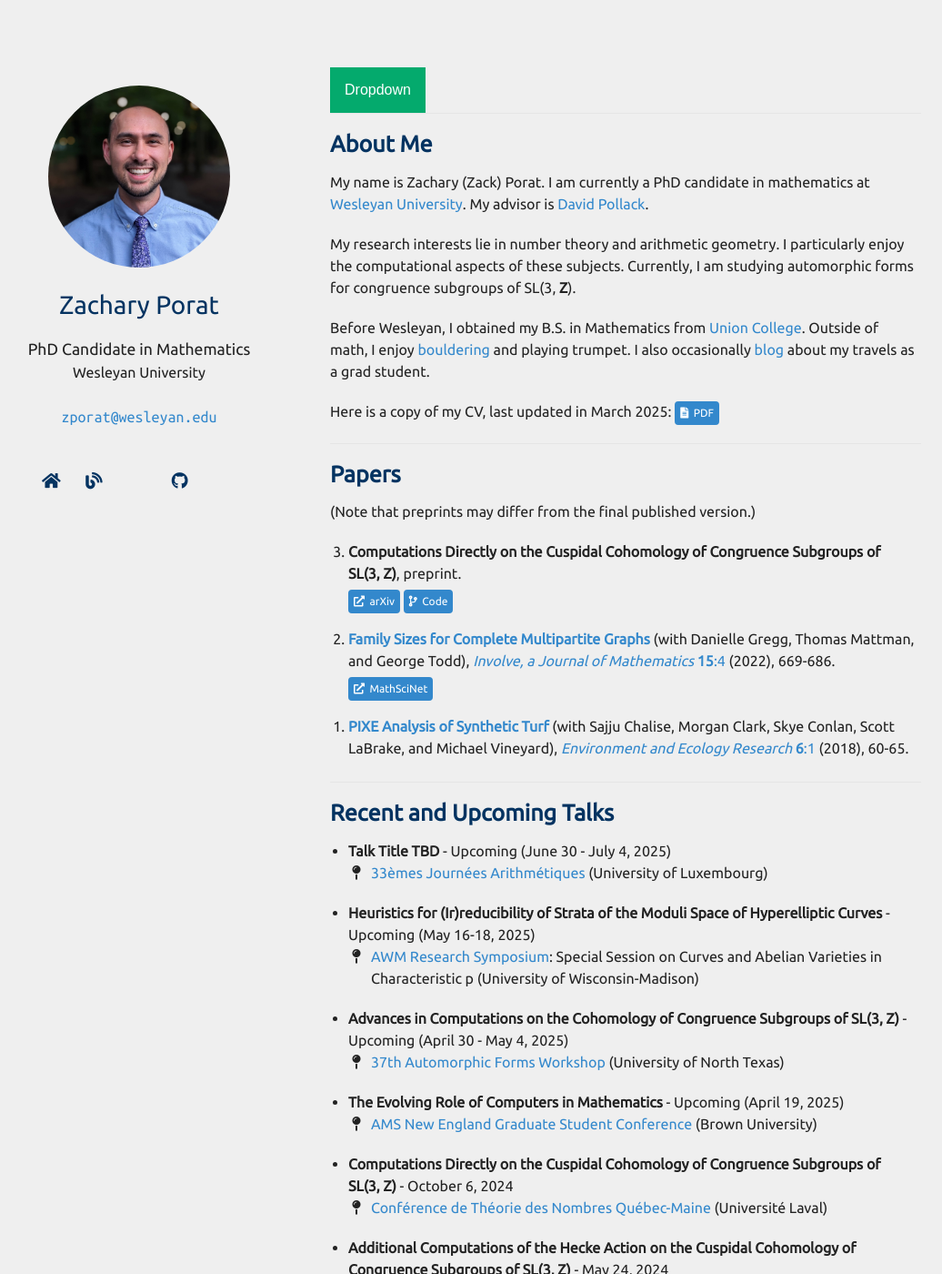
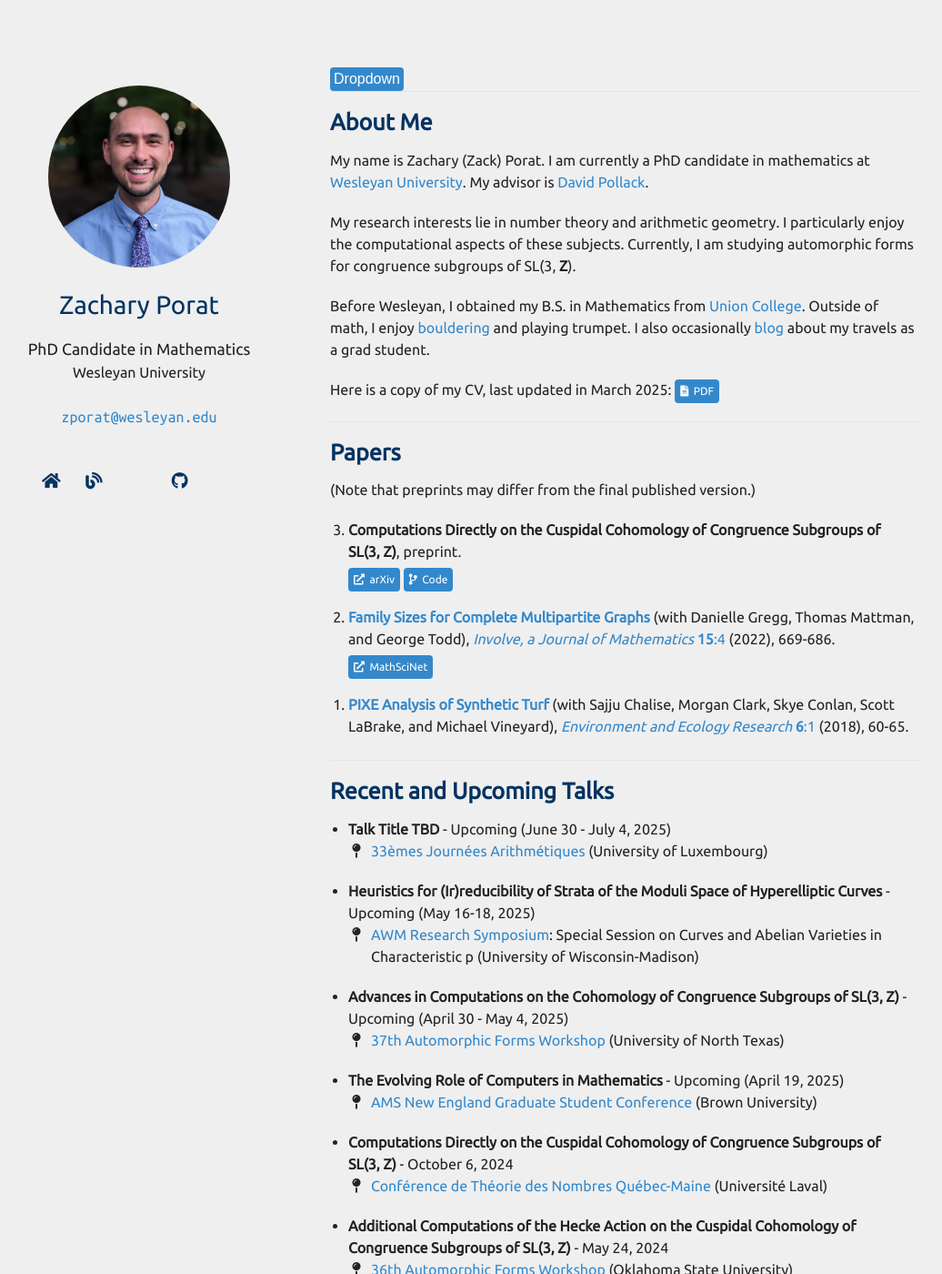
Before and after one commit to zporat/zporat.github.io, a Jekyll site: the page built from index.md, in a window 1280 px wide and 1400 px high. Shown: the whole window at 91% size, without its empty margins (102-1138 px from the left). Built offline with Jekyll 4.4.1, drawn with Linux system fonts in a browser that asks for light colours; nearby versions of some CDN libraries; a style sheet for code colours, icons or effects is not loaded.

Commit message:
css update

```diff
--- a/_sass/minimal-light-no-dark-mode.scss
+++ b/_sass/minimal-light-no-dark-mode.scss
@@ -577,10 +577,11 @@ footer {
 
  /* Dropdown Button */
  .dropbtn {
-  background-color: #04AA6D;
+  background-color: #38C;
   color: white;
-  padding: 16px;
+  padding: 4px;
   font-size: 16px;
+  border-radius: 4px;
   border: none;
 }
 
@@ -588,6 +589,7 @@ footer {
 .dropdown {
   position: relative;
   display: inline-block;
+  width: 100%;
 }
 
 /* Dropdown Content (Hidden by Default) */
--- a/index.md
+++ b/index.md
@@ -5,13 +5,13 @@ layout: homepage
  <div class="dropdown">
   <button class="dropbtn">Dropdown</button>
   <div class="dropdown-content">
-    <a href="#about" class="navbutton" style="font-size:16px;"><i class="fas fa-address-card" aria-hidden="true"></i>&nbsp; About</a>
-    <a href="#papers" class="navbutton" style="font-size:16px;"><i class="fas fa-newspaper" aria-hidden="true"></i>&nbsp; Papers</a>
-    <a href="#talks" class="navbutton" style="font-size:16px;"><i class="fas fa-microphone" aria-hidden="true"></i>&nbsp; Talks</a>
-    <a href="#teaching" class="navbutton" style="font-size:16px;"><i class="fas fa-chalkboard-teacher" aria-hidden="true"></i>&nbsp; Teaching</a>
-    <a href="#service" class="navbutton" style="font-size:16px;"><i class="fas fa-tools" aria-hidden="true"></i>&nbsp; Service</a>
-    <a href="#notes" class="navbutton" style="font-size:16px;"><i class="fas fa-sticky-note" aria-hidden="true"></i>&nbsp; Notes</a>
-    <a href="#misc" class="navbutton" style="font-size:16px;"><i class="fas fa-plus" aria-hidden="true"></i>&nbsp; Misc.</a>
+    <a href="#about"><i class="fas fa-address-card" aria-hidden="true"></i>&nbsp; About</a>
+    <a href="#papers"><i class="fas fa-newspaper" aria-hidden="true"></i>&nbsp; Papers</a>
+    <a href="#talks"><i class="fas fa-microphone" aria-hidden="true"></i>&nbsp; Talks</a>
+    <a href="#teaching"><i class="fas fa-chalkboard-teacher" aria-hidden="true"></i>&nbsp; Teaching</a>
+    <a href="#service"><i class="fas fa-tools" aria-hidden="true"></i>&nbsp; Service</a>
+    <a href="#notes"><i class="fas fa-sticky-note" aria-hidden="true"></i>&nbsp; Notes</a>
+    <a href="#misc"><i class="fas fa-plus" aria-hidden="true"></i>&nbsp; Misc.</a>
   </div>
 </div>
 
```
